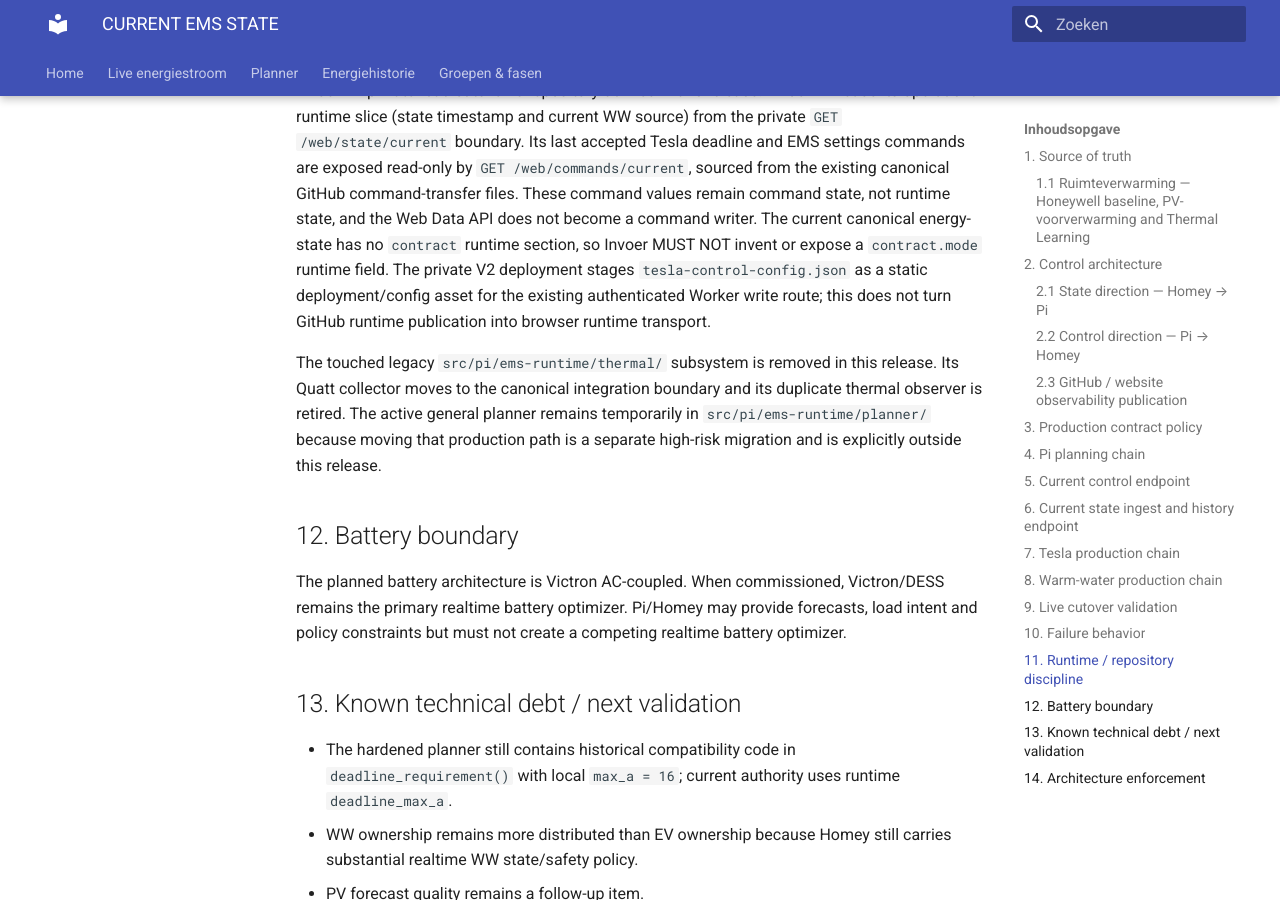
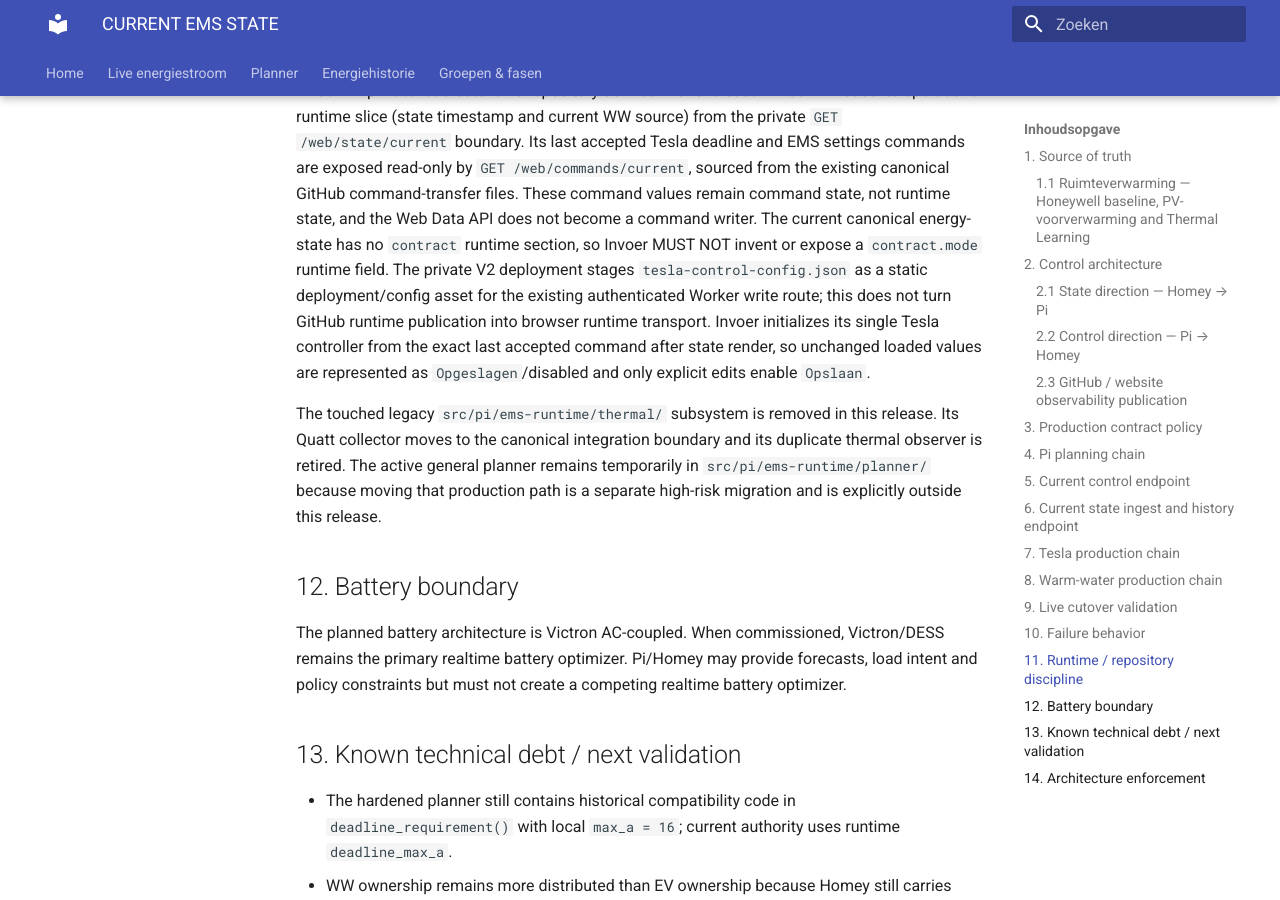
Before and after one commit to OnsKasteeltje/homey-energy-manual, an MkDocs documentation site: the page built from docs/architecture/CURRENT-EMS-STATE.md, in a window 1280 px wide and 900 px high, scrolled down 9402 px. Built offline with MkDocs 1.6.1 and Material for MkDocs 9.7.7, drawn with Linux system fonts in a browser that asks for light colours.

Commit message:
architecture: align Invoer controller initialization

```diff
--- a/docs/architecture/CURRENT-EMS-STATE.md
+++ b/docs/architecture/CURRENT-EMS-STATE.md
@@ -209,7 +209,7 @@
 
 Private V2 browser validation established that Web Data API resources reject query strings by design. Frontend read adapters use the stable same-origin resource URL together with `cache: "no-store"`; cache-busting query parameters are forbidden because they convert an otherwise valid resource read into HTTP 400. This preserves the fail-closed API contract without weakening it.
 
-Invoer V2 private read cutover is repository-defined in this release. Invoer V2 reads its operational runtime slice (state timestamp and current WW source) from the private `GET /web/state/current` boundary. Its last accepted Tesla deadline and EMS settings commands are exposed read-only by `GET /web/commands/current`, sourced from the existing canonical GitHub command-transfer files. These command values remain command state, not runtime state, and the Web Data API does not become a command writer. The current canonical energy-state has no `contract` runtime section, so Invoer MUST NOT invent or expose a `contract.mode` runtime field. The private V2 deployment stages `tesla-control-config.json` as a static deployment/config asset for the existing authenticated Worker write route; this does not turn GitHub runtime publication into browser runtime transport.
+Invoer V2 private read cutover is repository-defined in this release. Invoer V2 reads its operational runtime slice (state timestamp and current WW source) from the private `GET /web/state/current` boundary. Its last accepted Tesla deadline and EMS settings commands are exposed read-only by `GET /web/commands/current`, sourced from the existing canonical GitHub command-transfer files. These command values remain command state, not runtime state, and the Web Data API does not become a command writer. The current canonical energy-state has no `contract` runtime section, so Invoer MUST NOT invent or expose a `contract.mode` runtime field. The private V2 deployment stages `tesla-control-config.json` as a static deployment/config asset for the existing authenticated Worker write route; this does not turn GitHub runtime publication into browser runtime transport. Invoer initializes its single Tesla controller from the exact last accepted command after state render, so unchanged loaded values are represented as `Opgeslagen`/disabled and only explicit edits enable `Opslaan`.
 
 The touched legacy `src/pi/ems-runtime/thermal/` subsystem is removed in this release. Its Quatt collector moves to the canonical integration boundary and its duplicate thermal observer is retired. The active general planner remains temporarily in `src/pi/ems-runtime/planner/` because moving that production path is a separate high-risk migration and is explicitly outside this release.
 
```
